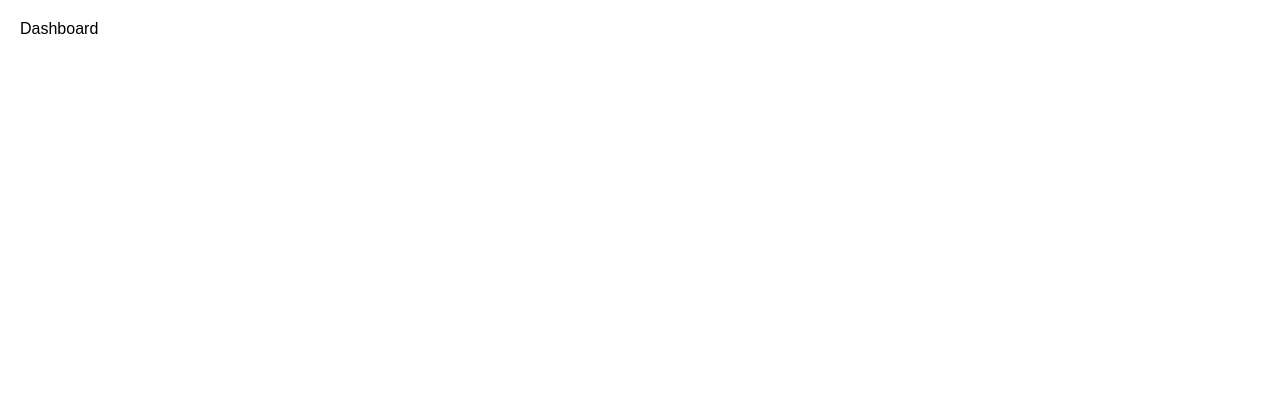
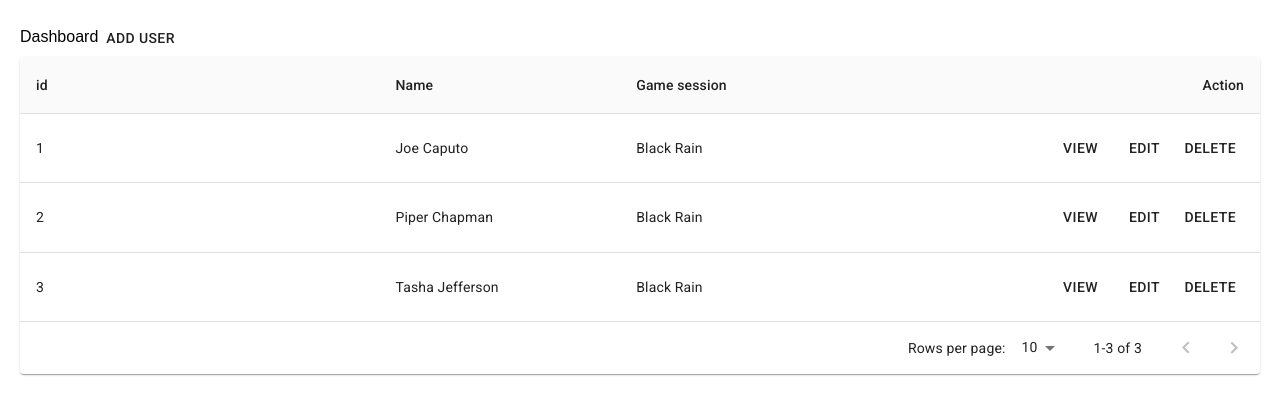
Before and after one commit to iamprakash4/tabletop, a React (Create React App) app: page /dashboard in a window 1280 px wide. Shown: the top 414 px of the page. Built offline with nearby package versions, Linux system fonts and the light colour scheme.

Commit message:
added list page

```diff
--- a/src/Dashboard/Dashboard.component.js
+++ b/src/Dashboard/Dashboard.component.js
@@ -1,12 +1,131 @@
 import React, { Component } from 'react';
+import Paper from '@material-ui/core/Paper';
+import Table from '@material-ui/core/Table';
+import TableBody from '@material-ui/core/TableBody';
+import TableCell from '@material-ui/core/TableCell';
+import TableContainer from '@material-ui/core/TableContainer';
+import TableHead from '@material-ui/core/TableHead';
+import TablePagination from '@material-ui/core/TablePagination';
+import TableRow from '@material-ui/core/TableRow';
+import Button from '@material-ui/core/Button';
 
+const columns = [
+    { id: 'id', label: 'id', minWidth: 170 },
+    { id: 'first_name',
+    label: 'Name',
+    minWidth: 100,
+    format: (value,i) => {
+        return value.toLocaleString('en-US')
+    }
+    },
+    { id: 'game_session',
+    label: 'Game session',
+    minWidth: 100,
+    format: (value,i) => {
+        return value.toLocaleString('en-US')
+    }
+    },
+    {
+      id: 'Action',
+      label: 'Action',
+      minWidth: 170,
+      align: 'right',
+      format: (value) => value.toLocaleString('en-US'),
+    },
+  ];
+class Dashboard extends Component {
 
-class Dashboard extends Component {
+    constructor(){
+        super()
+        this.state = {
+            page : 0,
+            rowsPerPage : 10
+        }
+    }
+
+    StickyHeadTable = () => {
+        const {page,rowsPerPage} = this.state
+        const handleChangePage = (event, newPage) => {
+            this.setState({
+                page: newPage
+            })
+        };
+
+        const handleChangeRowsPerPage = (event) => {
+            this.setState({
+                rowsPerPage:+event.target.value,
+                page: 0
+            })
+        };
+
+        const rows = [
+            {id:1, first_name: "Joe", last_name: "Caputo", contact_number: '07658312387', game_session: 'Black Rain'},
+            {id:2, first_name: "Piper", last_name: "Chapman", contact_number: '07142548798', game_session: 'Black Rain'},
+            {id:3, first_name: "Tasha", last_name: "Jefferson", contact_number: '07998987220', game_session: 'Black Rain'},
+
+        ]
+
+        return (
+          <Paper sx={{ width: '100%', overflow: 'hidden' }}>
+            <TableContainer sx={{ maxHeight: 440 }}>
+              <Table stickyHeader aria-label="sticky table">
+                <TableHead>
+                  <TableRow>
+                    {columns.map((column) => (
+                      <TableCell
+                        key={column.id}
+                        align={column.align}
+                        style={{ minWidth: column.minWidth }}
+                      >
+                        {column.label}
+                      </TableCell>
+                    ))}
+                  </TableRow>
+                </TableHead>
+                <TableBody>
+                  {rows
+                    .slice(page * rowsPerPage, page * rowsPerPage + rowsPerPage)
+                    .map((row,i) => {
+                      return (
+                        <TableRow hover role="checkbox" tabIndex={-1} key={i}>
+                            <TableCell key={row.first_name} >
+                               {i +1}
+                              </TableCell>
+                              <TableCell key={row.first_name} >
+                                {row.first_name + ' ' + row.last_name}
+                              </TableCell>
+                              <TableCell key={row.first_name} >
+                                {row.game_session}
+                              </TableCell>
+                              <TableCell key={row.first_name} align={'right'}>
+                                <Button>View</Button>
+                                <Button>Edit</Button>
+                                <Button>delete</Button>
+                              </TableCell>
+                        </TableRow>
+                      );
+                    })}
+                </TableBody>
+              </Table>
+            </TableContainer>
+            <TablePagination
+              rowsPerPageOptions={[10, 25, 100]}
+              component="div"
+              count={rows.length}
+              rowsPerPage={rowsPerPage}
+              page={page}
+              onPageChange={handleChangePage}
+              onRowsPerPageChange={handleChangeRowsPerPage}
+            />
+          </Paper>
+        );
+      }
     render() {
-        const url = this.props.match.url;
         return (
             <div>
                 Dashboard
+                <Button>Add user</Button>
+                {this.StickyHeadTable()}
             </div>
         );
     }
```
